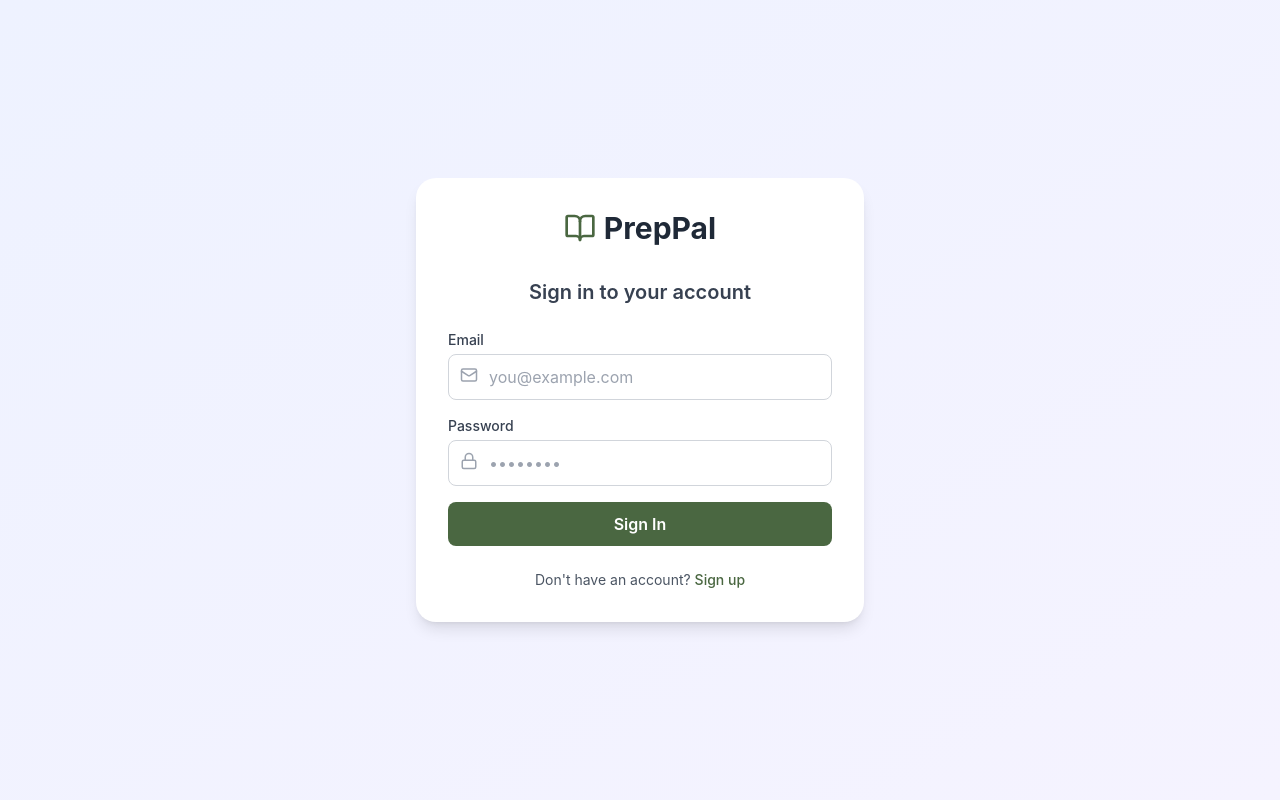
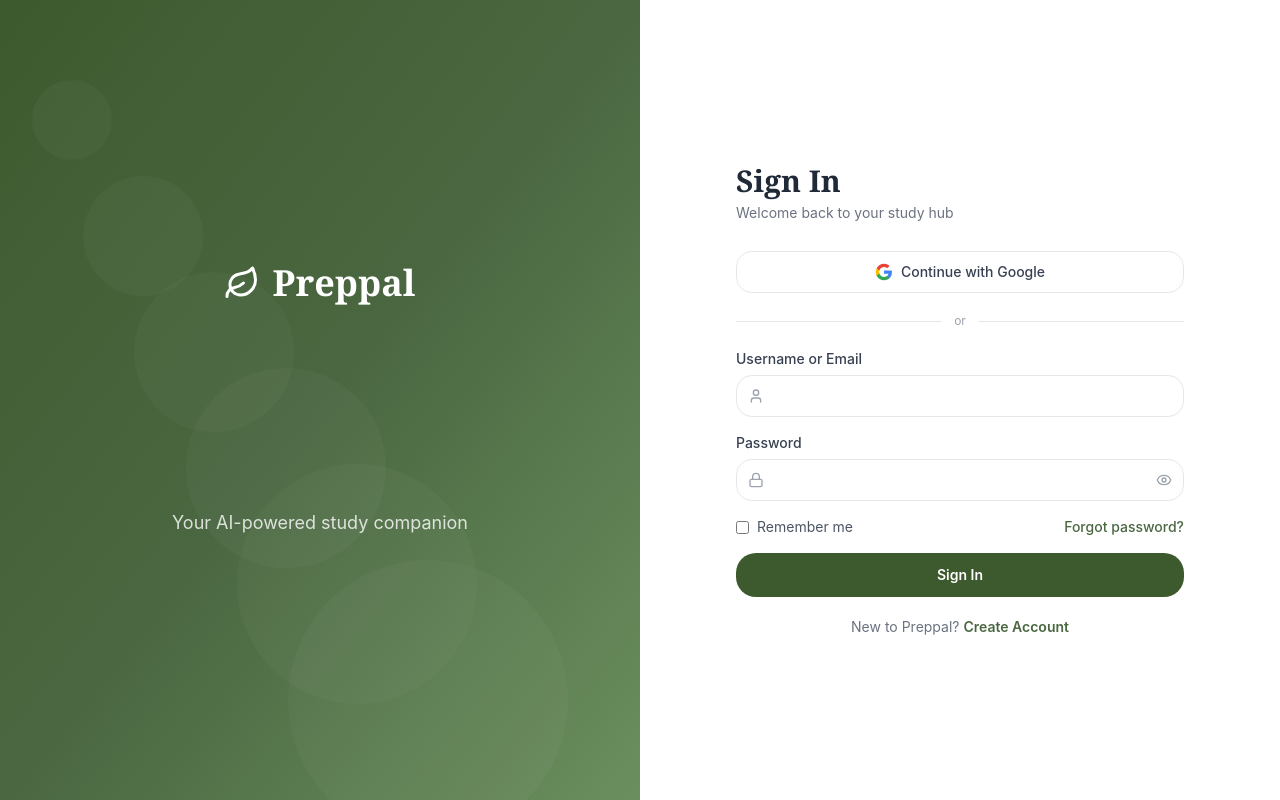
Before and after one commit to AimanAshraf/preppal, a React (Vite) app in the folder frontend/: page /signin in a window 1280 px wide. Built offline with nearby package versions, Linux system fonts and the light colour scheme; no server answers.

Commit message:
Enhance SignIn with username input and Google sign-in
Updated SignIn component to include username input and Google sign-in functionality. Improved error handling and UI elements.

```diff
--- a/frontend/src/pages/SignIn.jsx
+++ b/frontend/src/pages/SignIn.jsx
@@ -1,15 +1,34 @@
 import { useState } from 'react'
 import { Link, useNavigate } from 'react-router-dom'
 import toast from 'react-hot-toast'
-import { BookOpen, Mail, Lock } from 'lucide-react'
+import { Lock, User, Eye, EyeOff, Leaf } from 'lucide-react'
 import api from '../api/axios.js'
 import { useAuth } from '../context/AuthContext.jsx'
+import { signInWithGoogle } from '../firebase.js'
 
 export default function SignIn() {
   const [form, setForm] = useState({ email: '', password: '' })
+  const [showPass, setShowPass] = useState(false)
   const [loading, setLoading] = useState(false)
+  const [googleLoading, setGoogleLoading] = useState(false)
   const { login } = useAuth()
   const navigate = useNavigate()
+
+  const handleGoogleSignIn = async () => {
+    setGoogleLoading(true)
+    try {
+      const { idToken } = await signInWithGoogle()
+      const res = await api.post('/api/auth/google', { id_token: idToken })
+      login(res.data.access_token, res.data.user)
+      toast.success(`Welcome, ${res.data.user.name}!`)
+      navigate('/dashboard')
+    } catch (err) {
+      if (err.code === 'auth/popup-closed-by-user') return
+      toast.error(err.response?.data?.detail || 'Google sign-in failed')
+    } finally {
+      setGoogleLoading(false)
+    }
+  }
 
   const handleSubmit = async (e) => {
     e.preventDefault()
@@ -20,67 +39,123 @@
       toast.success(`Welcome back, ${res.data.user.name}!`)
       navigate('/dashboard')
     } catch (err) {
+      if (err.code === 'ECONNABORTED') {
+        toast.error('Request timed out. Check your connection and try again.')
+      } else {
         toast.error(err.response?.data?.detail || 'Login failed')
+      }
     } finally {
       setLoading(false)
     }
   }
 
   return (
-    <div className="min-h-screen bg-gradient-to-br from-indigo-50 to-violet-50 flex items-center justify-center p-4">
-      <div className="bg-white rounded-2xl shadow-lg p-8 w-full max-w-md">
-        <div className="flex items-center justify-center gap-2 mb-8">
-          <BookOpen className="text-primary" size={32} />
-          <h1 className="text-3xl font-bold text-gray-800">PrepPal</h1>
+    <div className="min-h-screen flex">
+      {/* Left panel */}
+      <div className="hidden lg:flex w-1/2 bg-gradient-to-br from-primary-dark via-primary to-primary-light items-center justify-center p-12 relative overflow-hidden">
+        <div className="absolute inset-0 opacity-10">
+          {[...Array(6)].map((_, i) => (
+            <div key={i} className="absolute rounded-full bg-white"
+              style={{ width: `${80 + i * 40}px`, height: `${80 + i * 40}px`, top: `${10 + i * 12}%`, left: `${5 + i * 8}%`, opacity: 0.3 }} />
+          ))}
         </div>
-        <h2 className="text-xl font-semibold text-gray-700 mb-6 text-center">Sign in to your account</h2>
+        <div className="relative text-center text-white">
+          <div className="flex items-center justify-center gap-3 mb-8">
+            <Leaf size={36} className="text-white" />
+            <span className="font-serif text-4xl font-bold">Preppal</span>
+          </div>
+          <img src="/icons.svg" alt="" className="w-72 mx-auto mb-6 opacity-90" onError={(e) => e.target.style.display='none'} />
+          <p className="text-white/80 text-lg">Your AI-powered study companion</p>
+        </div>
+      </div>
+
+      {/* Right panel */}
+      <div className="flex-1 flex items-center justify-center p-8 bg-white">
+        <div className="w-full max-w-md">
+          <div className="lg:hidden flex items-center gap-2 mb-8 justify-center">
+            <Leaf size={24} className="text-primary" />
+            <span className="font-serif text-2xl font-bold text-primary-dark">Preppal</span>
+          </div>
+
+          <h1 className="font-serif text-3xl font-bold text-gray-800 mb-1">Sign In</h1>
+          <p className="text-gray-500 text-sm mb-7">Welcome back to your study hub</p>
+
+          {/* Social buttons */}
+          <div className="mb-5">
+            <button
+              type="button"
+              onClick={handleGoogleSignIn}
+              disabled={googleLoading}
+              className="w-full flex items-center justify-center gap-2 px-4 py-2.5 border border-gray-200 rounded-xl text-sm font-medium text-gray-700 hover:bg-gray-50 transition-colors disabled:opacity-60"
+            >
+              <svg width="18" height="18" viewBox="0 0 24 24"><path fill="#4285F4" d="M22.56 12.25c0-.78-.07-1.53-.2-2.25H12v4.26h5.92c-.26 1.37-1.04 2.53-2.21 3.31v2.77h3.57c2.08-1.92 3.28-4.74 3.28-8.09z"/><path fill="#34A853" d="M12 23c2.97 0 5.46-.98 7.28-2.66l-3.57-2.77c-.98.66-2.23 1.06-3.71 1.06-2.86 0-5.29-1.93-6.16-4.53H2.18v2.84C3.99 20.53 7.7 23 12 23z"/><path fill="#FBBC05" d="M5.84 14.09c-.22-.66-.35-1.36-.35-2.09s.13-1.43.35-2.09V7.07H2.18C1.43 8.55 1 10.22 1 12s.43 3.45 1.18 4.93l2.85-2.22.81-.62z"/><path fill="#EA4335" d="M12 5.38c1.62 0 3.06.56 4.21 1.64l3.15-3.15C17.45 2.09 14.97 1 12 1 7.7 1 3.99 3.47 2.18 7.07l3.66 2.84c.87-2.6 3.3-4.53 6.16-4.53z"/></svg>
+              {googleLoading ? 'Signing in...' : 'Continue with Google'}
+            </button>
+          </div>
+
+          <div className="flex items-center gap-3 mb-5">
+            <div className="flex-1 h-px bg-gray-200" />
+            <span className="text-xs text-gray-400">or</span>
+            <div className="flex-1 h-px bg-gray-200" />
+          </div>
 
           <form onSubmit={handleSubmit} className="space-y-4">
             <div>
-            <label className="block text-sm font-medium text-gray-700 mb-1">Email</label>
+              <label className="block text-sm font-medium text-gray-700 mb-1.5">Username or Email</label>
               <div className="relative">
-              <Mail className="absolute left-3 top-3 text-gray-400" size={18} />
+                <User size={16} className="absolute left-3 top-1/2 -translate-y-1/2 text-gray-400" />
                 <input
                   type="email"
                   autoComplete="email"
                   value={form.email}
                   onChange={(e) => setForm({ ...form, email: e.target.value })}
-                className="w-full pl-10 pr-4 py-2.5 border border-gray-300 rounded-lg focus:outline-none focus:ring-2 focus:ring-primary focus:border-transparent"
-                placeholder="you@example.com"
+                  className="w-full pl-9 pr-4 py-2.5 border border-gray-200 rounded-xl text-sm focus:outline-none focus:ring-2 focus:ring-primary/30 focus:border-primary"
                   required
                 />
               </div>
             </div>
 
             <div>
-            <label className="block text-sm font-medium text-gray-700 mb-1">Password</label>
+              <label className="block text-sm font-medium text-gray-700 mb-1.5">Password</label>
               <div className="relative">
-              <Lock className="absolute left-3 top-3 text-gray-400" size={18} />
+                <Lock size={16} className="absolute left-3 top-1/2 -translate-y-1/2 text-gray-400" />
                 <input
-                type="password"
+                  type={showPass ? 'text' : 'password'}
                   autoComplete="current-password"
                   value={form.password}
                   onChange={(e) => setForm({ ...form, password: e.target.value })}
-                className="w-full pl-10 pr-4 py-2.5 border border-gray-300 rounded-lg focus:outline-none focus:ring-2 focus:ring-primary focus:border-transparent"
-                placeholder="••••••••"
+                  className="w-full pl-9 pr-10 py-2.5 border border-gray-200 rounded-xl text-sm focus:outline-none focus:ring-2 focus:ring-primary/30 focus:border-primary"
                   required
                 />
+                <button type="button" onClick={() => setShowPass(!showPass)}
+                  className="absolute right-3 top-1/2 -translate-y-1/2 text-gray-400 hover:text-gray-600">
+                  {showPass ? <EyeOff size={16} /> : <Eye size={16} />}
+                </button>
               </div>
+            </div>
+
+            <div className="flex items-center justify-between text-sm">
+              <label className="flex items-center gap-2 text-gray-600 cursor-pointer">
+                <input type="checkbox" className="rounded border-gray-300 text-primary" />
+                Remember me
+              </label>
+              <button type="button" className="text-primary hover:underline font-medium">Forgot password?</button>
             </div>
 
             <button
               type="submit"
               disabled={loading}
-            className="w-full bg-primary hover:bg-indigo-600 text-white font-semibold py-2.5 rounded-lg transition-colors disabled:opacity-60"
+              className="w-full bg-primary-dark hover:bg-primary text-white font-semibold py-3 rounded-2xl transition-colors disabled:opacity-60 text-sm"
             >
               {loading ? 'Signing in...' : 'Sign In'}
             </button>
           </form>
 
-        <p className="text-center text-sm text-gray-600 mt-6">
-          Don't have an account?{' '}
-          <Link to="/signup" className="text-primary font-medium hover:underline">Sign up</Link>
+          <p className="text-center text-sm text-gray-500 mt-5">
+            New to Preppal?{' '}
+            <Link to="/signup" className="text-primary font-semibold hover:underline">Create Account</Link>
           </p>
+        </div>
       </div>
     </div>
   )
```
Lines whose indentation alone changed are shown as unchanged.
